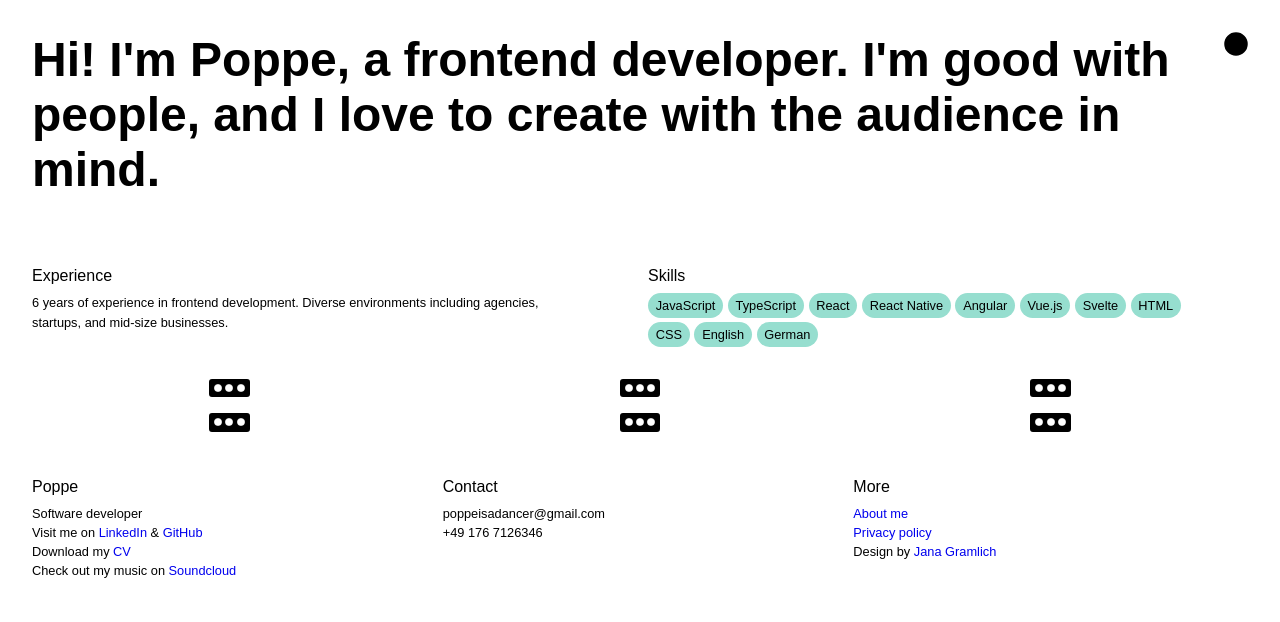
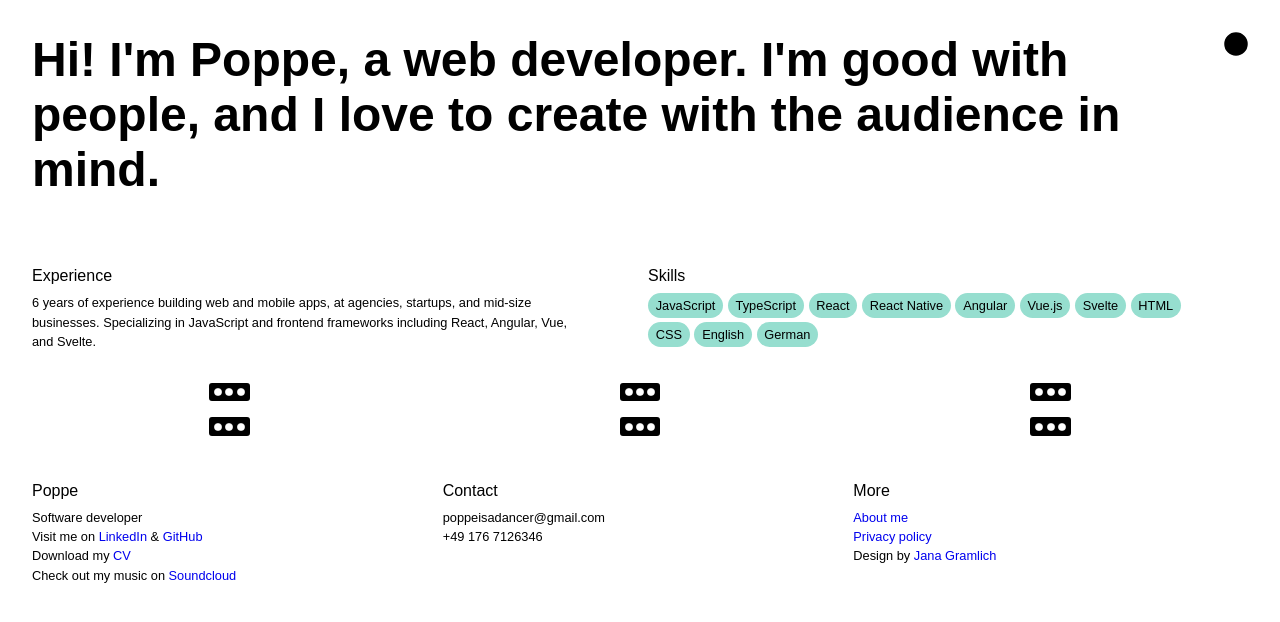
Before and after one commit to djpo/poppe-club, a SvelteKit app: page / in a window 1280 px wide. Shown: the top 622 px of the page. Built offline with nearby package versions, Linux system fonts and the light colour scheme.

Commit message:
update Home copy

```diff
--- a/src/routes/+page.svelte
+++ b/src/routes/+page.svelte
@@ -11,8 +11,8 @@
   <Nav />
 
   <h1>
-    Hi! I'm Poppe, a frontend developer. I'm good with people, and I love to
-    create with the audience in mind.
+    Hi! I'm Poppe, a web developer. I'm good with people, and I love to create
+    with the audience in mind.
   </h1>
 
   <div class="main-chunks-container">
--- a/src/routes/content.ts
+++ b/src/routes/content.ts
@@ -25,7 +25,7 @@ export const homeContent: ContentChunk[] = [
     label: "Experience",
     type: "text",
     content:
-      "6 years of experience in frontend development. Diverse environments including agencies, startups, and mid-size businesses.",
+      "6 years of experience building web and mobile apps, at agencies, startups, and mid-size businesses. Specializing in JavaScript and frontend frameworks including React, Angular, Vue, and Svelte.",
   },
   {
     label: "Skills",
```
